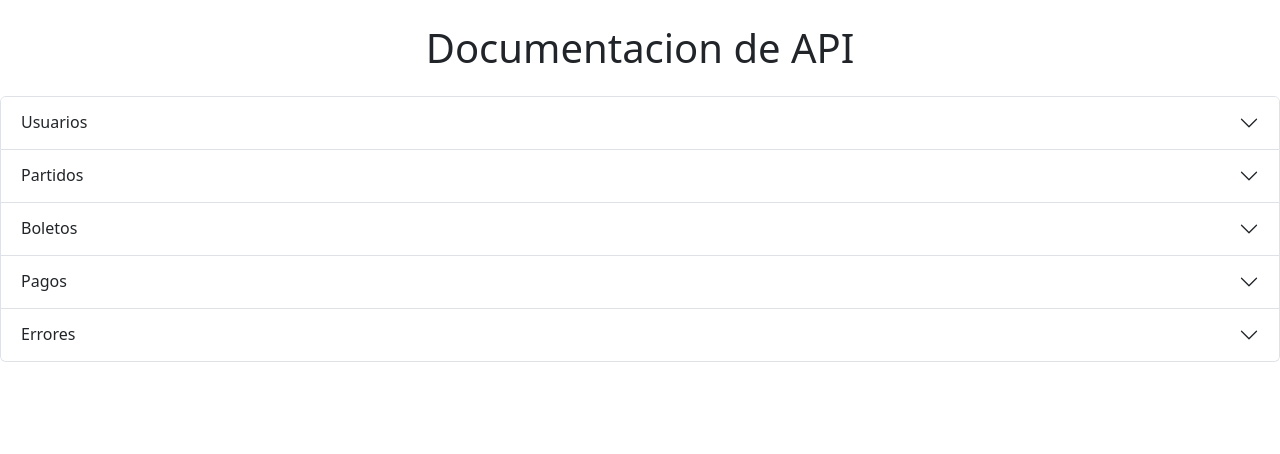
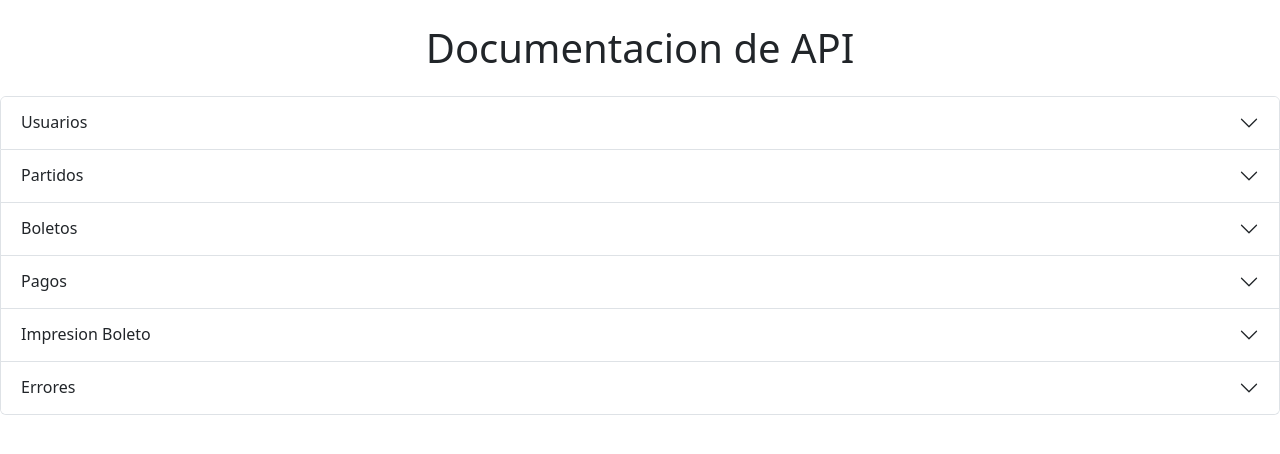
Before and after one commit to jlimas/yalo-conecta-api, a Django app: page /documentacion in a window 1280 px wide. Shown: the top 454 px of the page. Run offline with Django 4.2, Linux system fonts and the light colour scheme.

Commit message:
Add documentation to print a paid ticket

```diff
--- /dev/null
+++ b/templates/apis/impresion.html
@@ -0,0 +1,21 @@
+<!-- prettier-ignore -->
+{% extends 'apis/base-template.html' %}
+
+{% block title %}
+Impresion Boleto
+{% endblock %}
+
+{% block content %}
+<pre><code>GET /boleto/{id}/pdf
+
+Este endpoint regresa un archivo PDF con la informacion del boleto.
+
+En caso de que el boleto no este pagado regresa un status 400 Bad Request
+
+{
+  "error": "boleto no pagado"
+}
+
+En caso de que el boleto no exista regresa un status 404 Not Found
+</code></pre>
+{% endblock %}
--- a/templates/documentacion.html
+++ b/templates/documentacion.html
@@ -29,6 +29,7 @@
         {% include 'apis/partidos.html' with id="partidos" %}
         {% include 'apis/boletos.html' with id="boletos" %}
         {% include 'apis/pagos.html' with id="pagos" %}
+        {% include 'apis/impresion.html' with id="impresion" %}
         {% include 'apis/errores.html' with id="errores" %}
       </div>
     </div>
```
